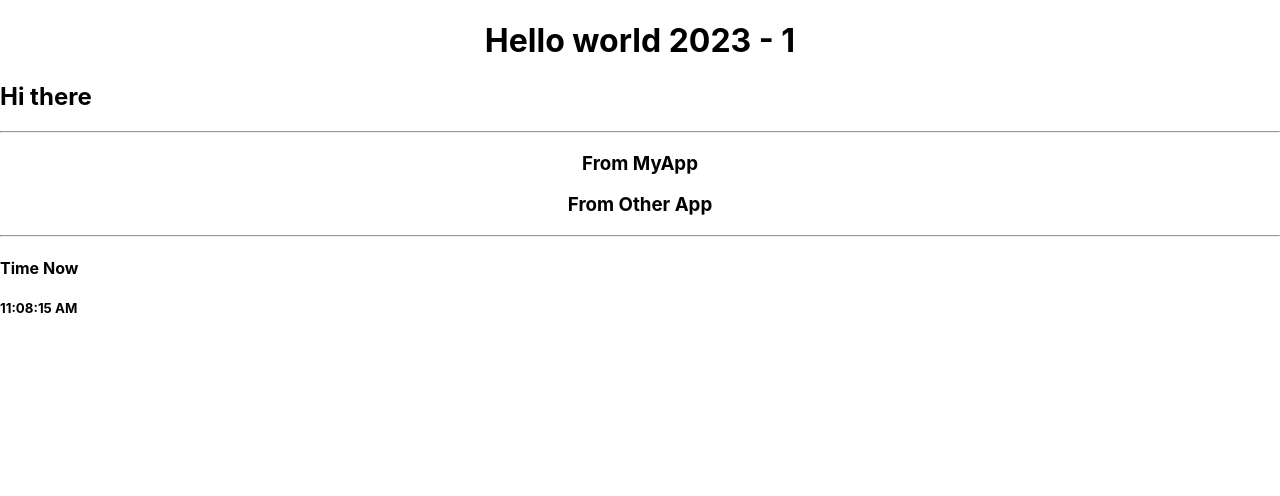
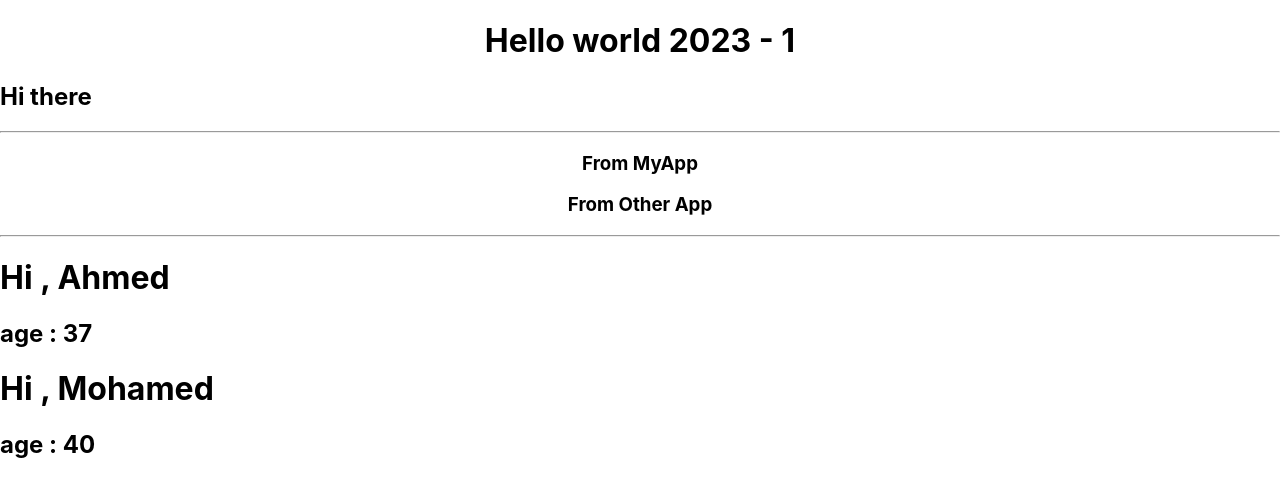
Before and after one commit to alMohamady/eact-app01, a React (Create React App) app: page / in a window 1280 px wide. Shown: the top 496 px of the page. Built offline with nearby package versions, Linux system fonts and the light colour scheme.

Commit message:
06 Components and Props in React

```diff
--- /dev/null
+++ b/src/componenets/MyCom.js
@@ -0,0 +1,13 @@
+
+function SyaHi(props) {
+    console.log(props);
+
+    return (
+           <>
+               <h1> Hi , {props.name}  </h1>
+               <h2> age : { props.age }</h2>
+           </>
+    );
+}
+
+export default SyaHi;
--- a/src/index.js
+++ b/src/index.js
@@ -3,30 +3,24 @@ import ReactDOM from 'react-dom/client';
 import './index.css';
 import App from './App';
 import { MyApp, OtherApp } from './MyApp';
+import SyaHi from './componenets/MyCom';
 import reportWebVitals from './reportWebVitals';
 
+
+
 const root = ReactDOM.createRoot(document.getElementById('root'));
-
-function tick() {
- const element = (
-    <div>
-        <h4>Time Now</h4>
-        <h5> { new Date().toLocaleTimeString() } </h5>
-    </div>
- )
- return root.render(
+root.render(
    <>
       <App />
       <hr />
       <MyApp />
       <OtherApp />
       <hr />
-       { element}
+      <SyaHi name="Ahmed" age ="37"/>
+      <SyaHi name="Mohamed" age ="40"/>
    </>
 );
-}
 
-setInterval(tick, 1000);
 
 // If you want to start measuring performance in your app, pass a function
 // to log results (for example: reportWebVitals(console.log))
```
Lines whose indentation alone changed are shown as unchanged.
